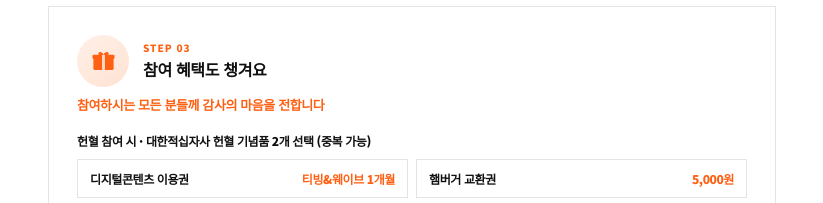
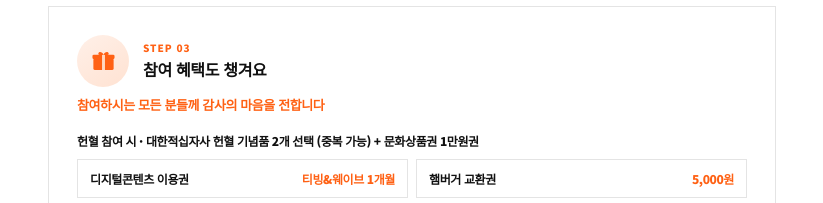
Before and after one commit to jinajeon0505/blood-donation, a website: page public/index.html in a window 1280 px wide. Shown: the part 1560-1763 px from the top of the page, without its empty margins (228-1051 px from the left). Drawn offline with Linux system fonts and the light colour scheme; no server answers.

Commit message:
헌혈 참여 리워드에 문화상품권 1만원권 추가
기존 대한적십자사 헌혈 기념품 2개 선택 혜택은 유지하고, 문화상품권
1만원권을 추가 지급 항목으로 안내 문구에 반영함.

```diff
--- a/public/index.html
+++ b/public/index.html
@@ -176,7 +176,7 @@
       <div class="impact-card-sub">참여하시는 모든 분들께 감사의 마음을 전합니다</div>
 
       <div class="benefit-block">
-        <div class="benefit-label">헌혈 참여 시 · 대한적십자사 헌혈 기념품 2개 선택 (중복 가능)</div>
+        <div class="benefit-label">헌혈 참여 시 · 대한적십자사 헌혈 기념품 2개 선택 (중복 가능) + 문화상품권 1만원권</div>
         <div class="reward-grid">
           <div class="reward-item"><span>디지털콘텐츠 이용권</span><span class="rv">티빙&웨이브 1개월</span></div>
           <div class="reward-item"><span>햄버거 교환권</span><span class="rv">5,000원</span></div>
```
